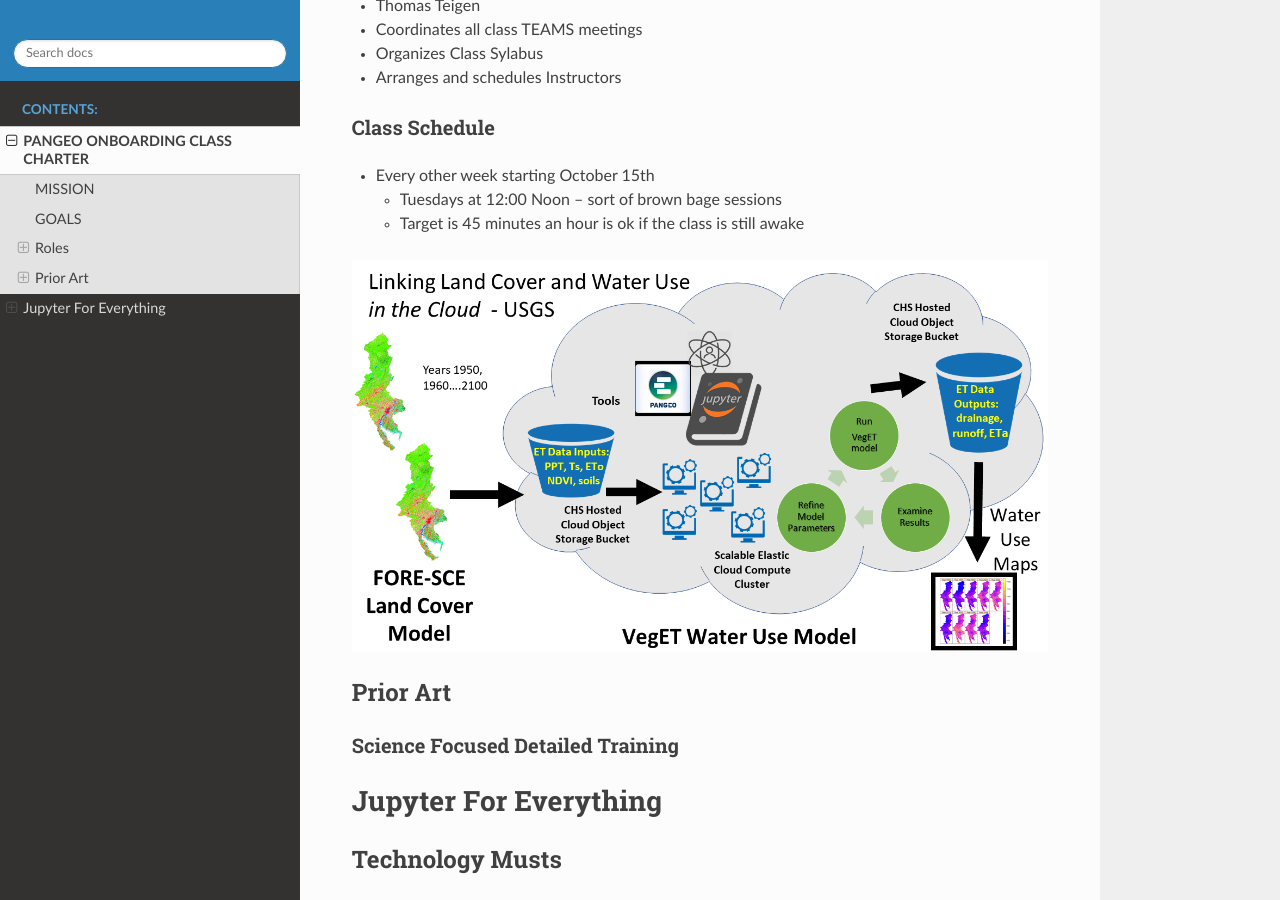
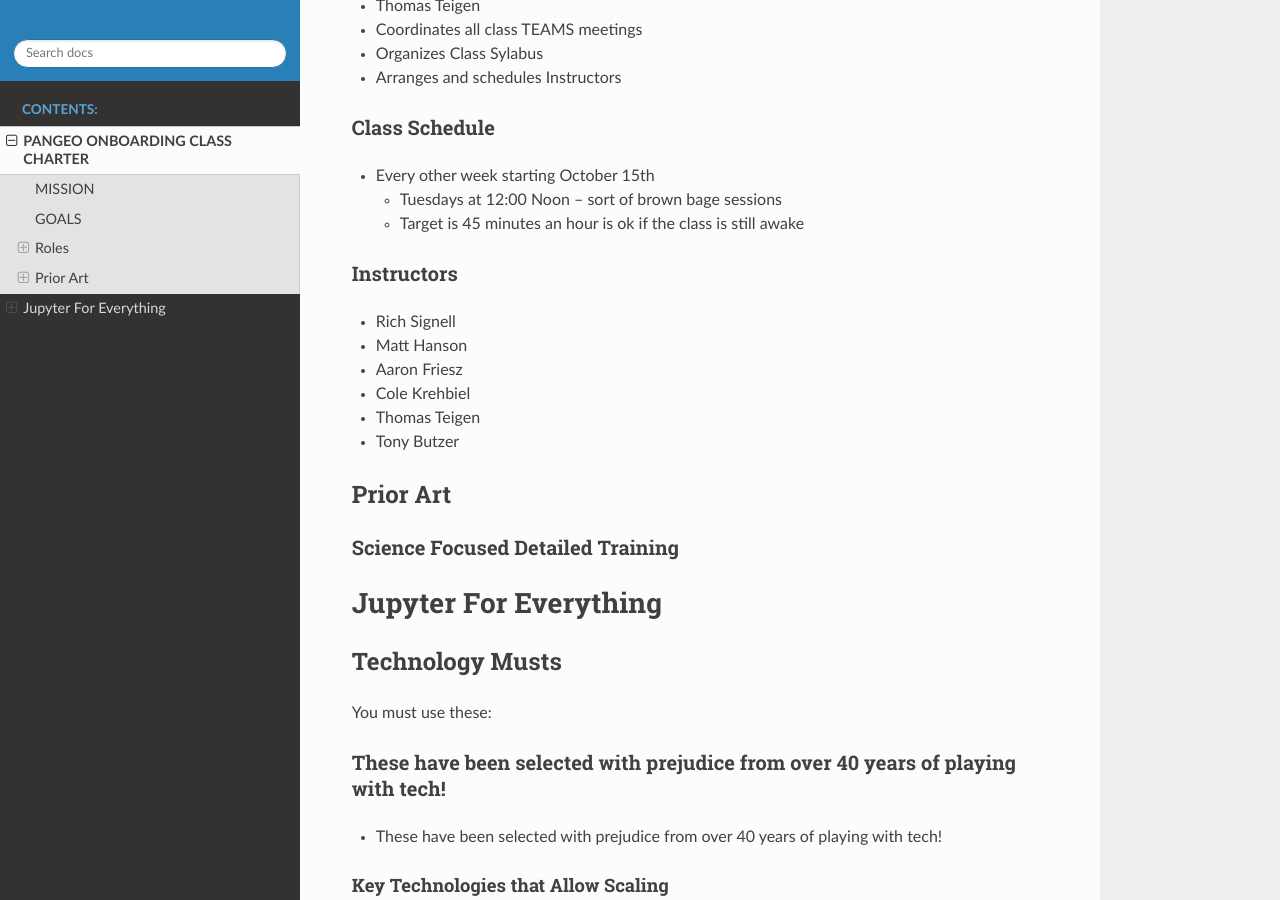
Before and after one commit to tteigen16/Pangeo-Cloud, a Sphinx documentation site: the page built from documentation/source/01project_charter.md, in a window 1280 px wide and 900 px high, scrolled down 432 px. Built offline with Sphinx 7.4.7 and the Read the Docs theme 2.0.0, drawn with Linux system fonts in a browser that asks for light colours.

Commit message:
automatic update from Makefile

```diff
--- a/documentation/source/01project_charter.md
+++ b/documentation/source/01project_charter.md
@@ -22,7 +22,13 @@
     - Tuesdays at 12:00 Noon -- sort of brown bage sessions
     - Target is 45 minutes an hour is ok if the class is still awake
 
-![](./Assets/VegET-DRB-Rouze.PNG)
+### Instructors
+- Rich Signell
+- Matt Hanson
+- Aaron Friesz
+- Cole Krehbiel
+- Thomas Teigen
+- Tony Butzer
 
 ## Prior Art
 ### Science Focused Detailed Training
```
Also changed, not shown: 1 other file.
